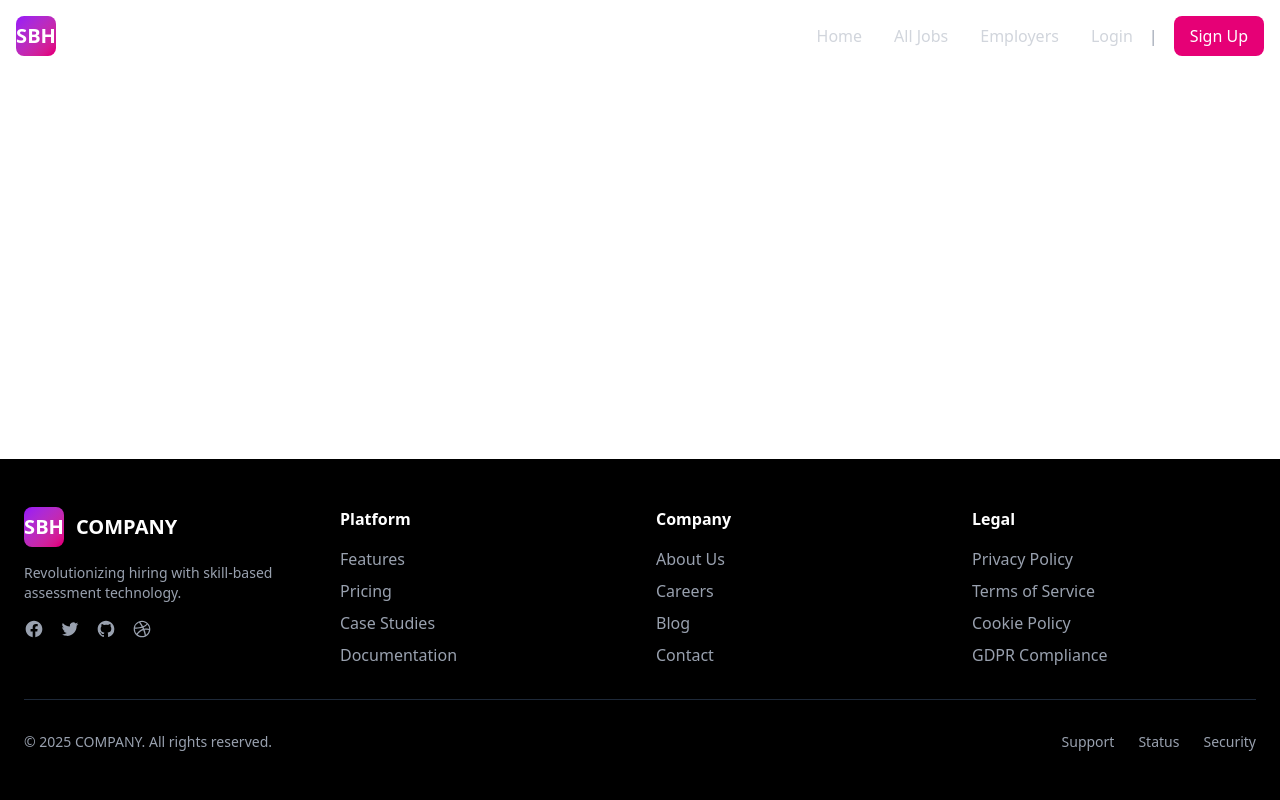
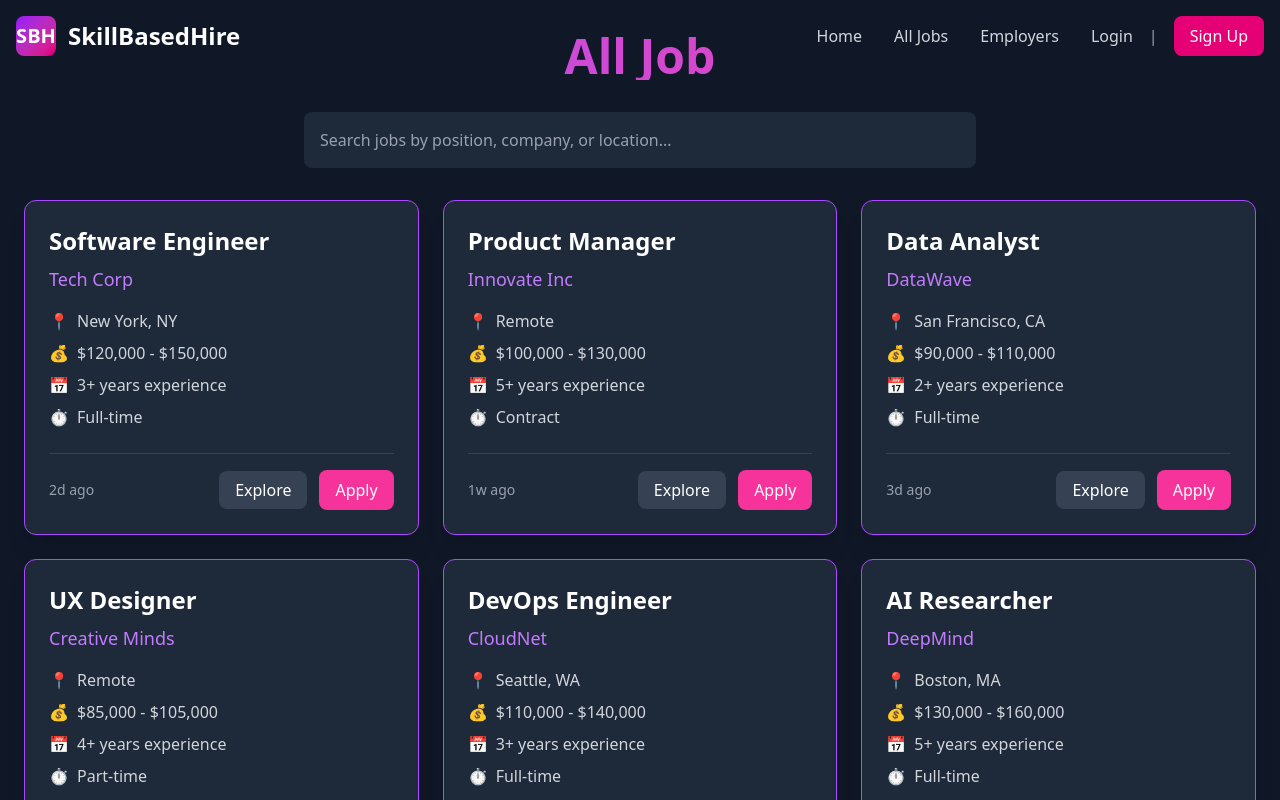
Before and after one commit to HarryOhm33/We-Hack, a React (Vite) app in the folder frontend/: page /all-jobs in a window 1280 px wide. Shown: the top 800 px of the page. Built offline with nearby package versions, Linux system fonts and the light colour scheme.

Commit message:
all-jobs

```diff
--- a/frontend/src/App.jsx
+++ b/frontend/src/App.jsx
@@ -7,6 +7,7 @@
 import Login from "./pages/Login";
 import Signup from "./pages/Signup";
 import VerifyOTP from "./pages/VerifyOTP";
+import AllJob from "./pages/AllJob";
 // Import other pages as needed
 
 function App() {
@@ -22,6 +23,7 @@
               <Route path="/signup" element={<Signup />} />
               <Route path="/verify" element={<VerifyOTP />} />
               <Route path="/login" element={<Login />} />
+               <Route path="/all-jobs" element={<AllJob />} />
               {/* Add other routes */}
             </Routes>
           </main>
--- /dev/null
+++ b/frontend/src/pages/AllJob.jsx
@@ -0,0 +1,139 @@
+import React, { useState, useEffect } from "react";
+import { Link } from "react-router-dom";
+import { useAuth } from "../context/AuthContext";
+import { motion } from "framer-motion";
+import toast from "react-hot-toast";
+
+const AllJobs = () => {
+  const [jobs, setJobs] = useState([]);
+  const [loading, setLoading] = useState(true);
+  const [searchTerm, setSearchTerm] = useState("");
+  const { user } = useAuth();
+
+  const mockJobs = [
+    { id: 1, position: "Software Engineer", company: "Tech Corp", location: "New York, NY", salary: "$120,000 - $150,000", experience: "3+ years", type: "Full-time", posted: "2d ago" },
+    { id: 2, position: "Product Manager", company: "Innovate Inc", location: "Remote", salary: "$100,000 - $130,000", experience: "5+ years", type: "Contract", posted: "1w ago" },
+    { id: 3, position: "Data Analyst", company: "DataWave", location: "San Francisco, CA", salary: "$90,000 - $110,000", experience: "2+ years", type: "Full-time", posted: "3d ago" },
+    { id: 4, position: "UX Designer", company: "Creative Minds", location: "Remote", salary: "$85,000 - $105,000", experience: "4+ years", type: "Part-time", posted: "5d ago" },
+    { id: 5, position: "DevOps Engineer", company: "CloudNet", location: "Seattle, WA", salary: "$110,000 - $140,000", experience: "3+ years", type: "Full-time", posted: "1w ago" },
+    { id: 6, position: "AI Researcher", company: "DeepMind", location: "Boston, MA", salary: "$130,000 - $160,000", experience: "5+ years", type: "Full-time", posted: "2w ago" }
+  ];
+
+  useEffect(() => {
+    setTimeout(() => {
+      setJobs(mockJobs);
+      setLoading(false);
+    }, 1000);
+  }, []);
+
+  const handleApply = (jobId) => {
+    if (!user) {
+      toast.error("Please login to apply for jobs");
+      return;
+    }
+    toast.success("Application submitted successfully!");
+  };
+
+  const filteredJobs = jobs.filter(
+    (job) =>
+      job.position.toLowerCase().includes(searchTerm.toLowerCase()) ||
+      job.company.toLowerCase().includes(searchTerm.toLowerCase()) ||
+      job.location.toLowerCase().includes(searchTerm.toLowerCase())
+  );
+
+  if (loading) {
+    return (
+      <div className="min-h-screen bg-gray-900 flex items-center justify-center">
+        <div className="animate-spin rounded-full h-12 w-12 border-b-2 border-purple-500"></div>
+      </div>
+    );
+  }
+
+  return (
+    <div className="min-h-screen bg-gray-900 flex flex-col items-center py-8">
+      <div className="max-w-7xl w-full px-6">
+
+        {/* Updated Heading with Gradient Color */}
+        <h1 className="text-5xl font-bold bg-gradient-to-r from-purple-500 to-pink-500 text-transparent bg-clip-text text-center mb-8">
+          All Job
+        </h1>
+
+        {/* Search Bar */}
+        <div className="mb-8 max-w-2xl mx-auto">
+          <input
+            type="text"
+            placeholder="Search jobs by position, company, or location..."
+            className="w-full p-4 rounded-lg bg-gray-800 text-white placeholder-gray-400 focus:outline-none focus:ring-2 focus:ring-purple-500"
+            value={searchTerm}
+            onChange={(e) => setSearchTerm(e.target.value)}
+          />
+        </div>
+
+        {/* Jobs Grid */}
+        <div className="grid grid-cols-1 md:grid-cols-2 lg:grid-cols-3 gap-6 justify-center">
+          {filteredJobs.map((job) => (
+            <motion.div
+              key={job.id}
+              initial={{ opacity: 0, y: 20 }}
+              animate={{ opacity: 1, y: 0 }}
+              transition={{ duration: 0.3 }}
+              className="bg-gray-800 border border-purple-500 rounded-xl p-6 shadow-xl hover:shadow-2xl transition-shadow w-full max-w-md"
+            >
+              <div className="flex flex-col h-full">
+                <div className="flex-1">
+                  <h2 className="text-2xl font-bold text-white mb-2">{job.position}</h2>
+                  <p className="text-purple-400 text-lg mb-4">{job.company}</p>
+
+                  <div className="space-y-2 text-gray-300">
+                    <div className="flex items-center">
+                      <span className="mr-2">📍</span>
+                      {job.location}
+                    </div>
+                    <div className="flex items-center">
+                      <span className="mr-2">💰</span>
+                      {job.salary}
+                    </div>
+                    <div className="flex items-center">
+                      <span className="mr-2">📅</span>
+                      {job.experience} experience
+                    </div>
+                    <div className="flex items-center">
+                      <span className="mr-2">⏱️</span>
+                      {job.type}
+                    </div>
+                  </div>
+                </div>
+
+                <div className="mt-6 pt-4 border-t border-gray-700 flex justify-between items-center">
+                  <span className="text-gray-400 text-sm">{job.posted}</span>
+                  <div className="space-x-3">
+                    <Link
+                      to={`/jobs/${job.id}`}
+                      className="px-4 py-2 bg-gray-700 text-white rounded-lg hover:bg-gray-600 transition-colors"
+                    >
+                      Explore
+                    </Link>
+                    <button
+                      onClick={() => handleApply(job.id)}
+                      className="px-4 py-2 bg-pink-500 text-white rounded-lg hover:bg-pink-400 transition-colors"
+                    >
+                      Apply
+                    </button>
+                  </div>
+                </div>
+              </div>
+            </motion.div>
+          ))}
+        </div>
+
+        {filteredJobs.length === 0 && (
+          <div className="text-center text-gray-400 text-xl mt-12">
+            No jobs found matching your search criteria
+          </div>
+        )}
+      </div>
+    </div>
+  );
+};
+
+export default AllJobs;
```
